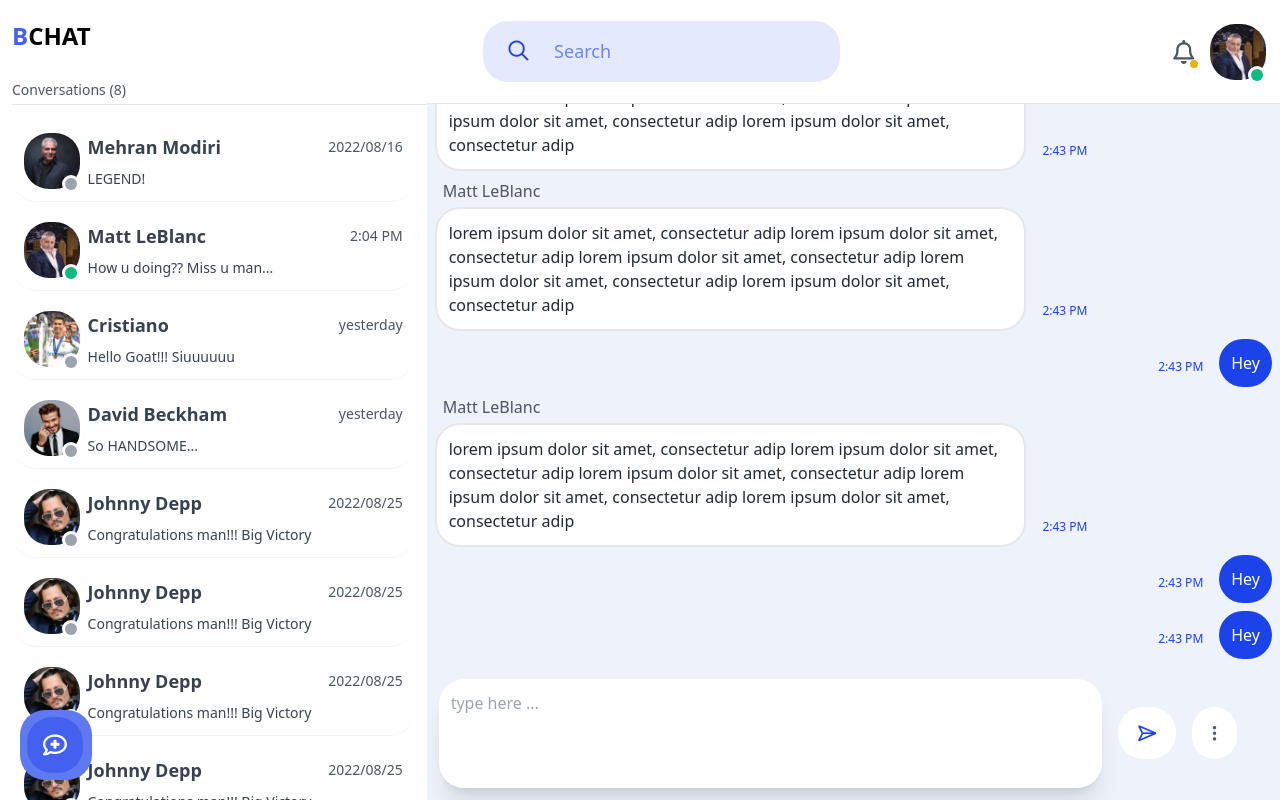
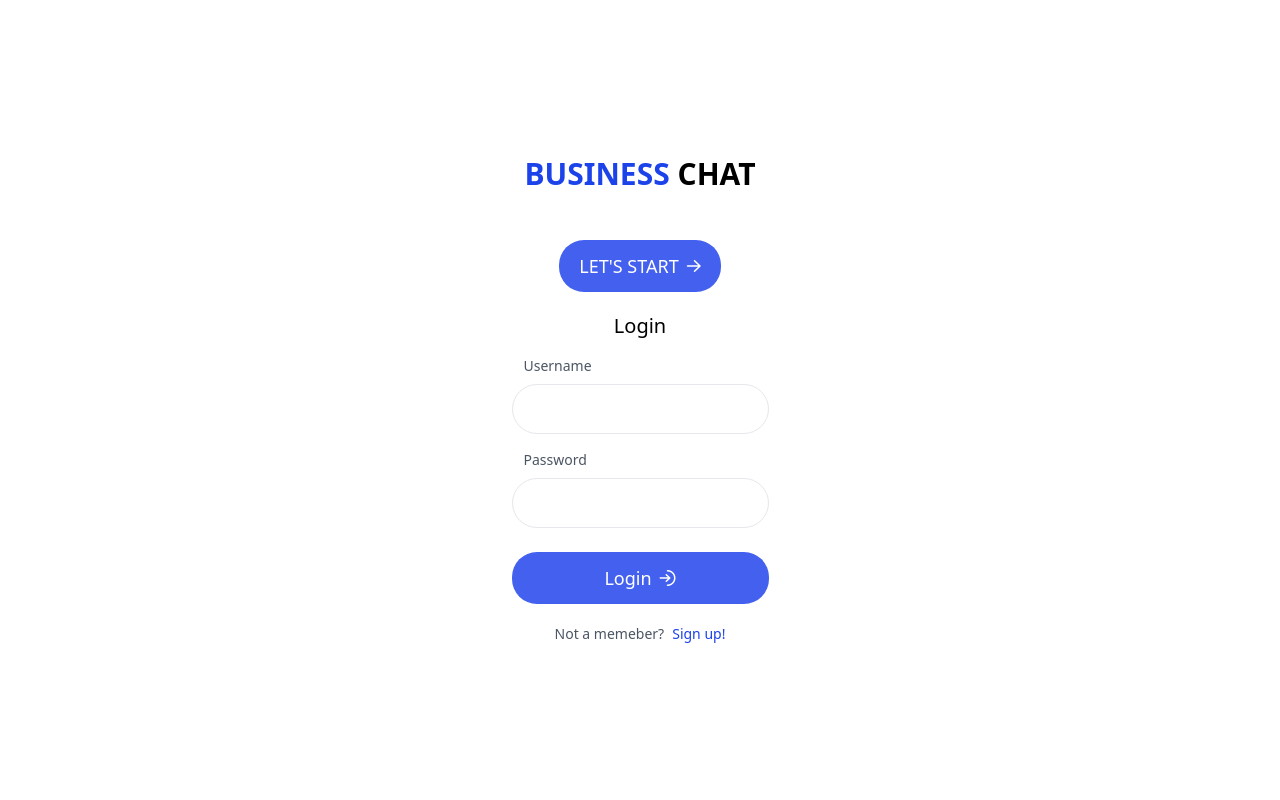
Before and after one commit to alizs10/b-chat-react-app, a React (Create React App) app: page /login in a window 1280 px wide. Built offline with nearby package versions, Linux system fonts and the light colour scheme.

Commit message:
update: add login page and routes

```diff
--- a/package.json
+++ b/package.json
@@ -8,6 +8,7 @@
     "@testing-library/user-event": "^13.5.0",
     "react": "^18.2.0",
     "react-dom": "^18.2.0",
+    "react-router-dom": "^6.3.0",
     "react-scripts": "5.0.1",
     "web-vitals": "^2.1.4"
   },
--- /dev/null
+++ b/src/AppRoutes.js
@@ -0,0 +1,17 @@
+import React from 'react'
+import { BrowserRouter, Route, Routes } from 'react-router-dom'
+import App from './App'
+import Login from './components/Auth/Login'
+
+function AppRoutes() {
+    return (
+        <BrowserRouter>
+            <Routes>
+                <Route path='/' element={<App />} />
+                <Route path='/login' element={<Login />} />
+            </Routes>
+        </BrowserRouter>
+    )
+}
+
+export default AppRoutes
--- /dev/null
+++ b/src/components/Auth/Login.js
@@ -0,0 +1,38 @@
+import React from 'react'
+
+function Login() {
+  return (
+    <div className="w-screen h-screen bg-white flex-center flex-col gap-y-2">
+
+      <span className='text-3xl font-bold'><span className="text-[#1C42EA]">BUSINESS </span>CHAT</span>
+      <button className='mt-10 flex gap-x-2 items-center py-3 px-5 rounded-corners bg-[#4361EE] btn-hover text-white transition-all duration-300'>
+        <span className='text-lg'>LET'S START</span>
+        <i className="fa-regular fa-arrow-right text-base"></i>
+      </button>
+
+      <form className='mx-auto p-3 flex flex-col gap-y-2'>
+        <span className='block text-center text-xl'>Login</span>
+        <div className='flex flex-col gap-y-2 mt-2'>
+          <label className="ml-3 text-sm text-gray-600">Username</label>
+          <input type="text" className='w-full border border-gray-200 p-3 focus:outline-none input-focus bg-transparent rounded-corners text-gray-800' />
+        </div>
+        <div className='flex flex-col gap-y-2 mt-2'>
+          <label className="ml-3 text-sm text-gray-600">Password</label>
+          <input type="text" className='w-full border border-gray-200 p-3 focus:outline-none input-focus bg-transparent rounded-corners text-gray-800' />
+        </div>
+        <button type='submit' className='mt-4 flex-center gap-x-2 items-center py-3 px-5 rounded-corners bg-[#4361EE] btn-hover text-white transition-all duration-300'>
+          <span className='text-lg'>Login</span>
+          <i className="fa-regular fa-arrow-right-to-arc text-base"></i>
+        </button>
+
+      </form>
+
+      <div className='flex gap-x-2 items-end text-sm mx-auto'>
+        <span className="text-gray-600">Not a memeber?</span>
+        <button className='text-[#1C42EA]'>Sign up!</button>
+      </div>
+    </div>
+  )
+}
+
+export default Login
--- a/src/index.js
+++ b/src/index.js
@@ -1,11 +1,11 @@
 import React from 'react';
 import ReactDOM from 'react-dom/client';
 import './index.css';
-import App from './App';
+import AppRoutes from './AppRoutes';
 
 const root = ReactDOM.createRoot(document.getElementById('root'));
 root.render(
   <React.StrictMode>
-    <App />
+    <AppRoutes />
   </React.StrictMode>
 );
```
Also changed, not shown: 1 other file (tests, documents, lock files or other folders).
